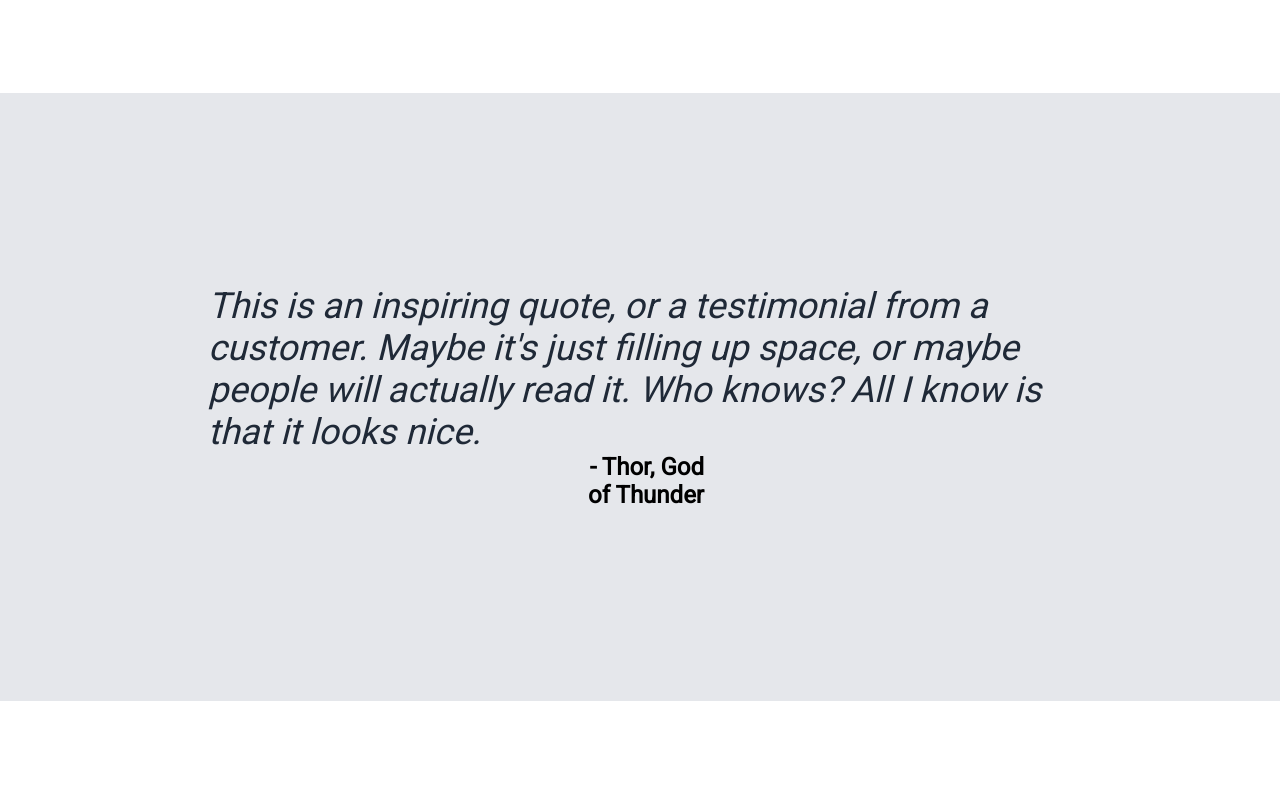
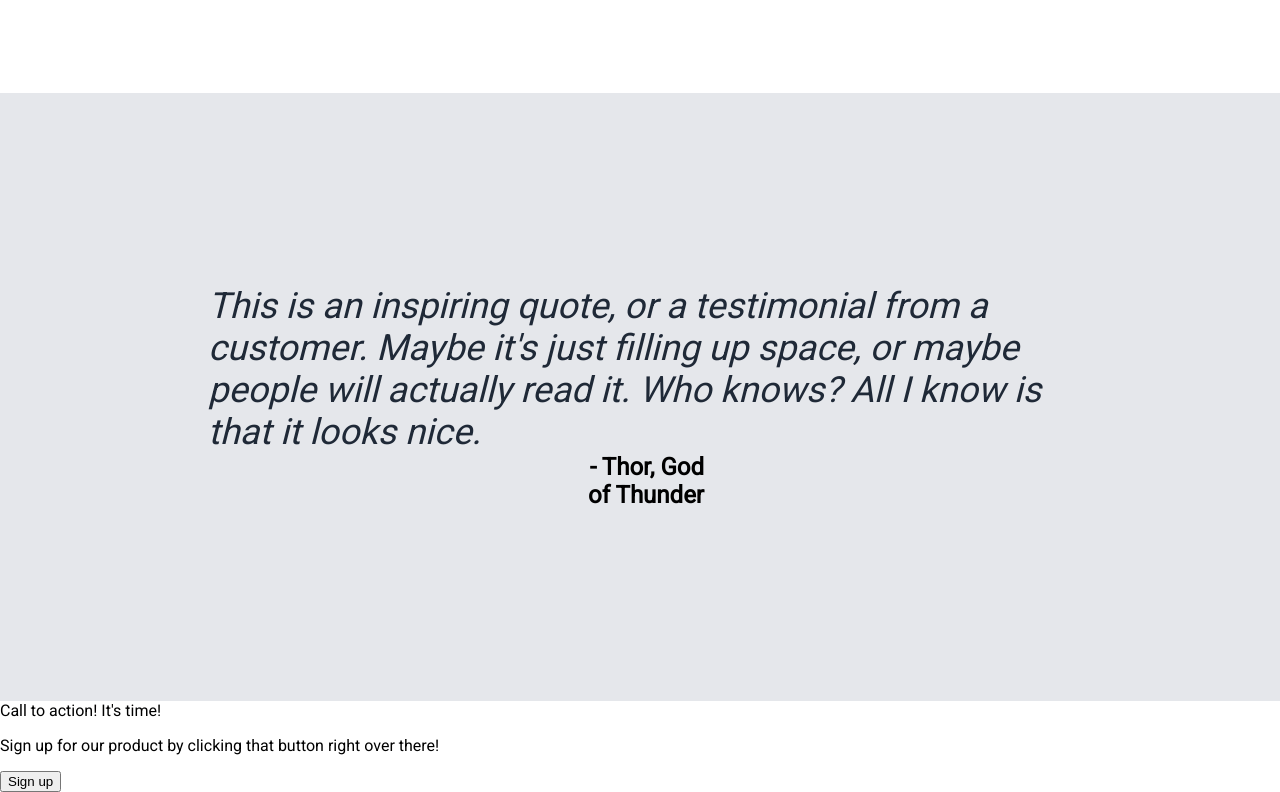
Before and after one commit to bytecoil/odin-landing-page, a plain HTML site: page index.html in a window 1280 px wide. Shown: the part 1175-1967 px from the top of the page. Before the commit the page ends 1876 px from the top, so only its background shows below. Drawn offline with Linux system fonts and the light colour scheme.

Commit message:
Add call to action section

```diff
--- a/index.html
+++ b/index.html
@@ -67,5 +67,16 @@
         </blockquote>
         <p>- Thor, God of Thunder</p>
     </div>
+
+    <div class="cta-section">
+        <div class="cta">
+            <div>
+                <div class="cta-bold">Call to action! It's time!</div>
+                <p>Sign up for our product by clicking that button right over there!</p>
+            </div>
+
+            <button>Sign up</button>
+        </div>
+    </div>
 </body>
 </html>
```
